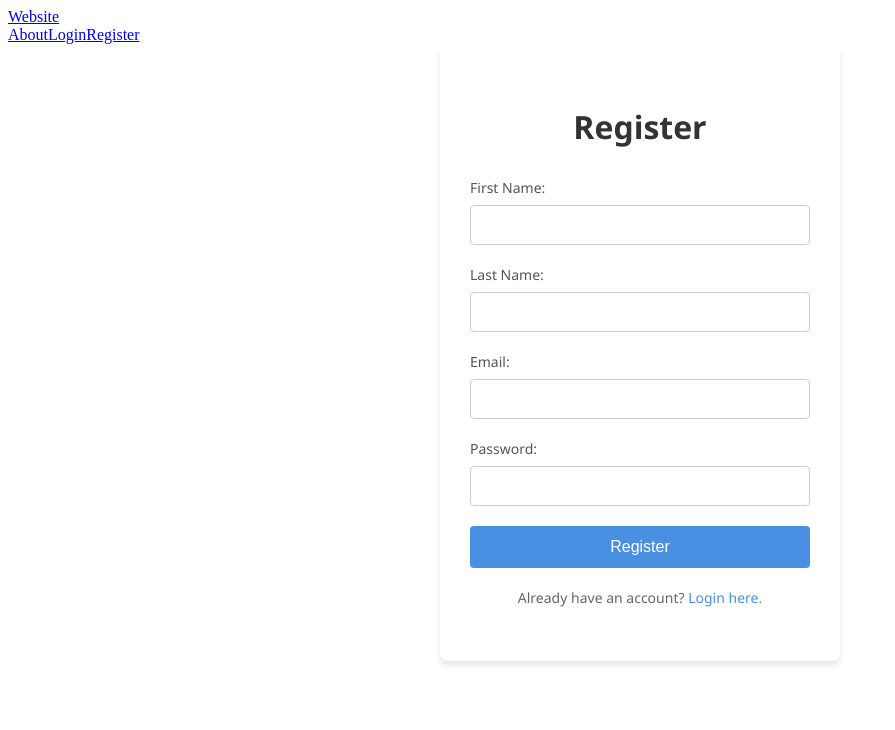
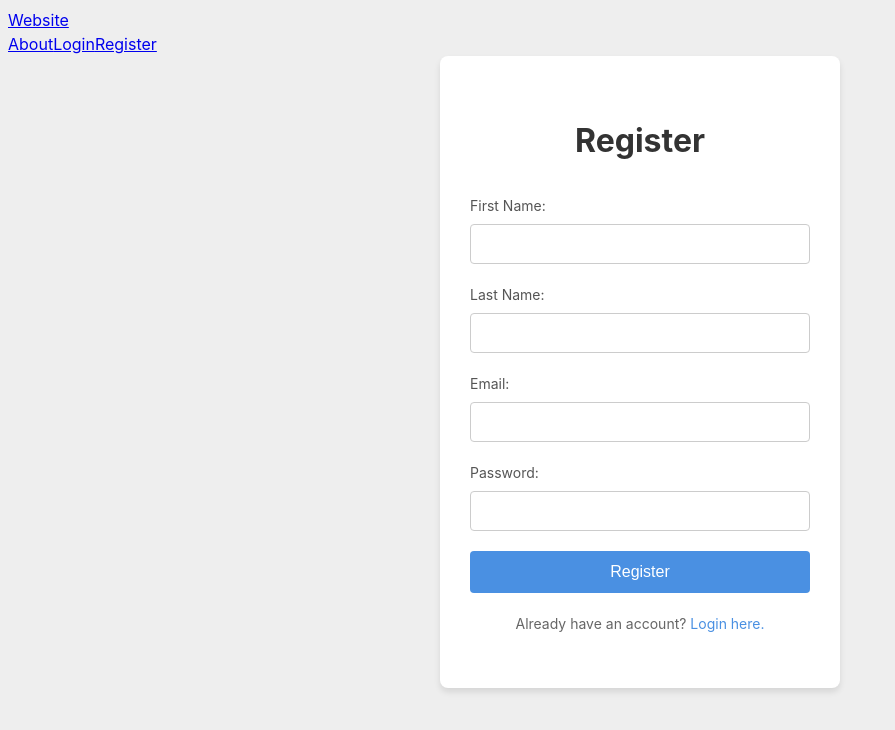
Before and after one commit to ethan-dean/cruise-connect, a React (Vite) app in the folder frontend/: page /register in a window 1280 px wide. Shown: the top 730 px of the page, without its empty margins (0-895 px from the left). Built offline with nearby package versions, Linux system fonts and the light colour scheme.

Commit message:
Remove some unused code and organize css better

```diff
--- a/frontend/src/css/RegisterPage.css
+++ b/frontend/src/css/RegisterPage.css
@@ -1,12 +1,3 @@
-.main {
-  margin: 0;
-  padding: 0;
-  font-family: 'Segoe UI', Tahoma, Geneva, Verdana, sans-serif;
-  display: flex;
-  justify-content: center;
-  align-items: center;
-}
-
 .register-page {
   background-color: #ffffff;
   padding: 40px 30px;
--- a/frontend/src/index.css
+++ b/frontend/src/index.css
@@ -1,14 +1,24 @@
-/* :root { */
-/*   font-family: Inter, system-ui, Avenir, Helvetica, Arial, sans-serif; */
-/*   line-height: 1.5; */
-/*   font-weight: 400; */
-/**/
-/*   color-scheme: light dark; */
-/*   color: rgba(255, 255, 255, 0.87); */
-/*   background-color: #242424; */
-/**/
-/*   font-synthesis: none; */
-/*   text-rendering: optimizeLegibility; */
-/*   -webkit-font-smoothing: antialiased; */
-/*   -moz-osx-font-smoothing: grayscale; */
-/* } */
+:root {
+  font-family: Inter, system-ui, Avenir, Helvetica, Arial, sans-serif;
+  line-height: 1.5;
+  font-weight: 400;
+
+  /* color-scheme: light dark; */
+  /* color: rgba(255, 255, 255, 0.87); */
+  background-color: #EEE;
+
+  box-sizing: border-box;
+
+  font-synthesis: none;
+  text-rendering: optimizeLegibility;
+  -webkit-font-smoothing: antialiased;
+  -moz-osx-font-smoothing: grayscale;
+}
+
+.main {
+  margin: 0;
+  padding: 0;
+  display: flex;
+  justify-content: center;
+  align-items: center;
+}
--- a/frontend/src/pages/LoginPage.tsx
+++ b/frontend/src/pages/LoginPage.tsx
@@ -144,52 +144,4 @@
       )}
     </div>
   );
-  return (
-    <div className="login-page">
-      <h1 className="login-page__title">Login</h1>
-
-      <form className="login-page__form" onSubmit={handleLogin}>
-        <div className="login-page__form-group">
-          <label htmlFor="email" className="login-page__label">Email:</label>
-          <input
-            type="email"
-            id="email"
-            className="login-page__input"
-            value={email}
-            onChange={(e) => handleEmailChange(e.target.value)}
-            maxLength={50}
-          />
-          {emailError && <div className="register-page__field-error">{emailError}</div>}
-        </div>
-
-        <div className="login-page__form-group">
-          <label htmlFor="password" className="login-page__label">Password:</label>
-          <input
-            type="password"
-            id="password"
-            className="login-page__input"
-            value={password}
-            onChange={(e) => handlePasswordChange(e.target.value)}
-            maxLength={50}
-          />
-          {passwordError && <div className="register-page__field-error">{passwordError}</div>}
-        </div>
-
-        {generalError && <div className="login-page__error">{generalError}</div>}
-
-        <button type="submit" className="login-page__button">Login</button>
-      </form>
-      <p>Don't have an account? <Link to='/register'>Register here.</Link></p>
-      <p>Forgot your password? <Link to='/send-password-reset'>Reset it here.</Link></p>
-
-      {/* Conditionally render the "Countdown Popup" in case a user is already verified */}
-      {showNotVerifiedPopup && (
-        <CountdownPopup
-          displayText="Your account is not yet verified, being redirected to verification page..."
-          countdownTimeSeconds={5} // countdown from 10 seconds
-          navigateDestination="/verify-email"
-        />
-      )}
-    </div>
-  );
 };
```
